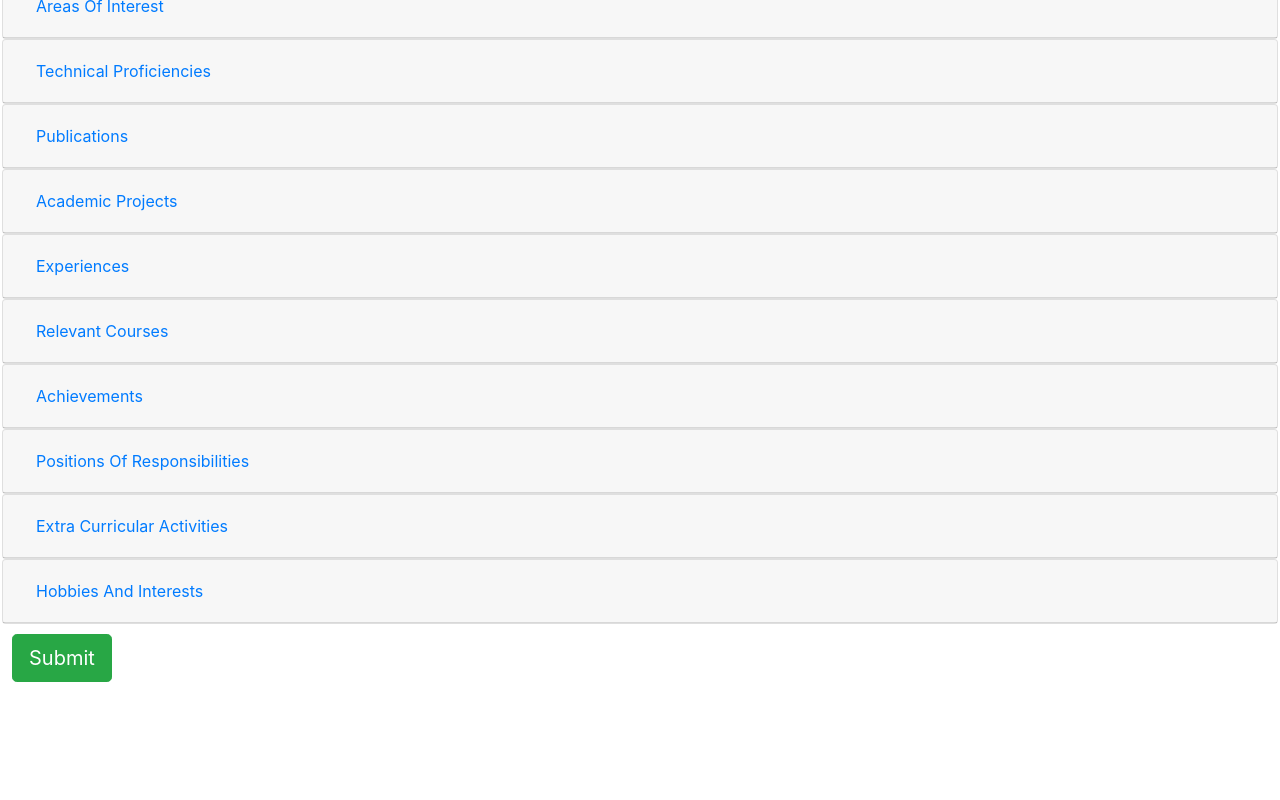
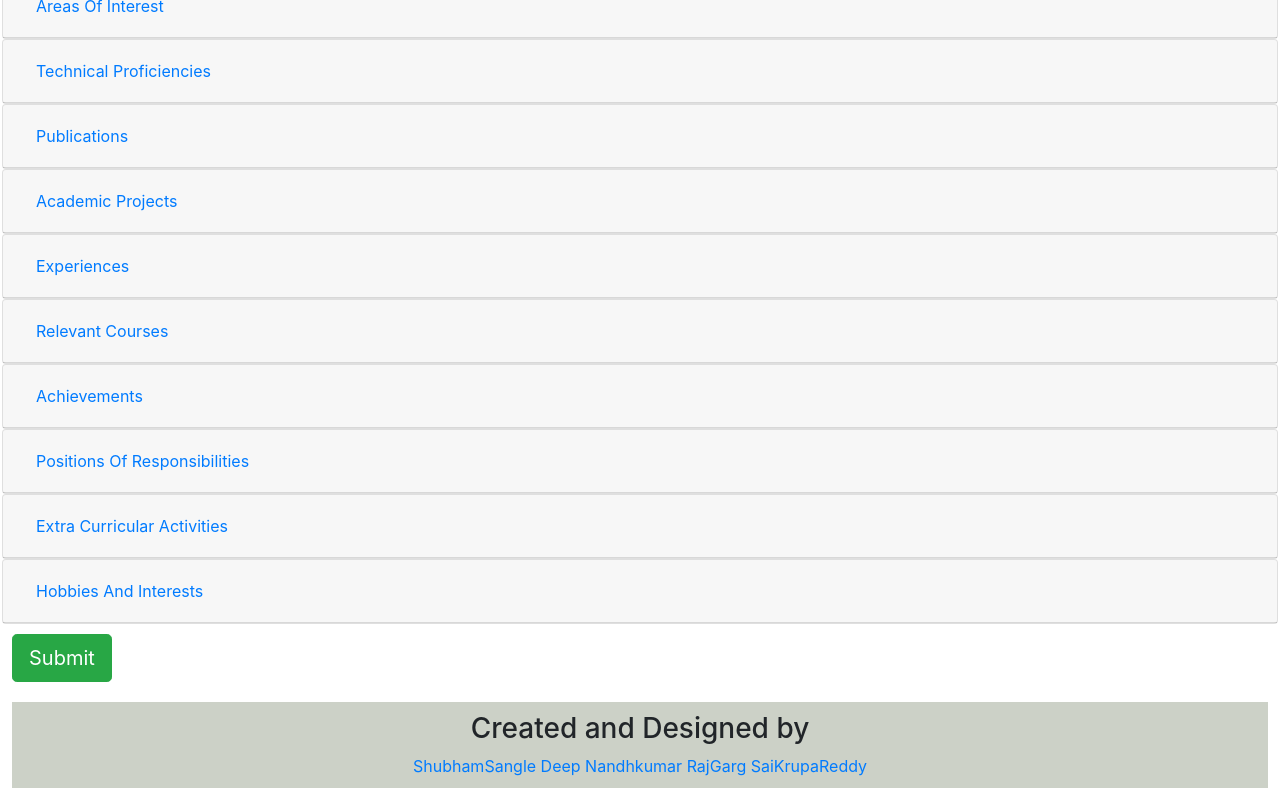
Before and after one commit to shubhamrsangle/Web_App_for_resume_generation, a React (Create React App) app in the folder client/: page / in a window 1280 px wide. Shown: the part 204-1004 px from the top of the page. Before the commit the page ends 898 px from the top, so only its background shows below. Built offline with nearby package versions, Linux system fonts and the light colour scheme.

Commit message:
added footer

```diff
--- a/client/src/App.js
+++ b/client/src/App.js
@@ -10,11 +10,23 @@ export default class App extends Component {
   render() {
     return (
       <div className="App">
-        <h2 align="center">Resume Generator</h2>
-        {/*<DynamicForm
-          />*/}
-          <FormCombined />
+        <div className="Resume">
+          <h2 align="center">Resume Generator</h2>
+            {/*<DynamicForm
+              />*/}
+              <FormCombined />
         </div>
+        <div style={{background: '#ccd1c7',margin: '10px', padding: '10px'}} className="Footer">
+          <h3 align="center">Created and Designed by</h3>
+          <div align="center" className="Names">
+            <a href="https://github.com/shubhamrsangle">ShubhamSangle  </a>
+            <a href="https://github.com/CS17B011">Deep  </a>
+            <a href="https://github.com/nandha1nks">Nandhkumar  </a>
+            <a href="https://github.com/me17b016">RajGarg  </a>
+            <a href="https://github.com/SaiKrupaReddy20">SaiKrupaReddy  </a>
+          </div>
+        </div>
+      </div>
     );
   }
 }
```
